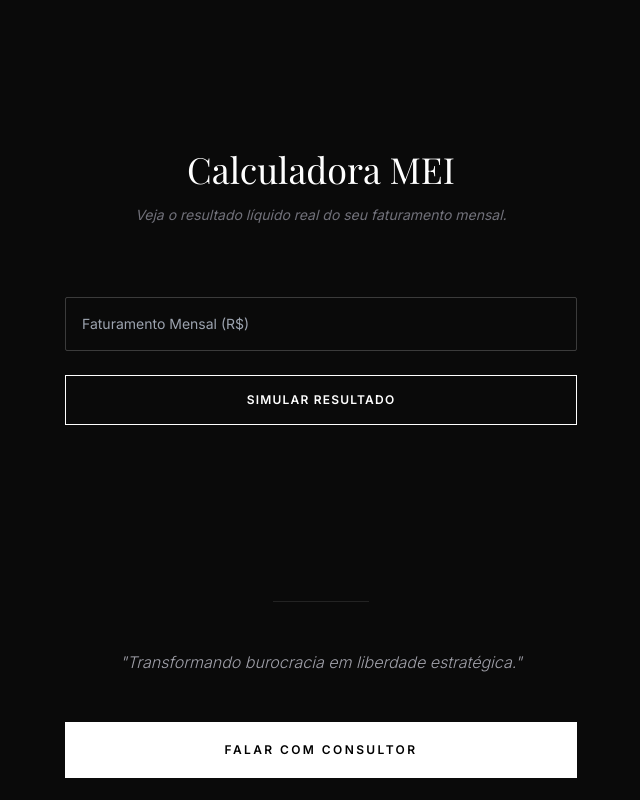
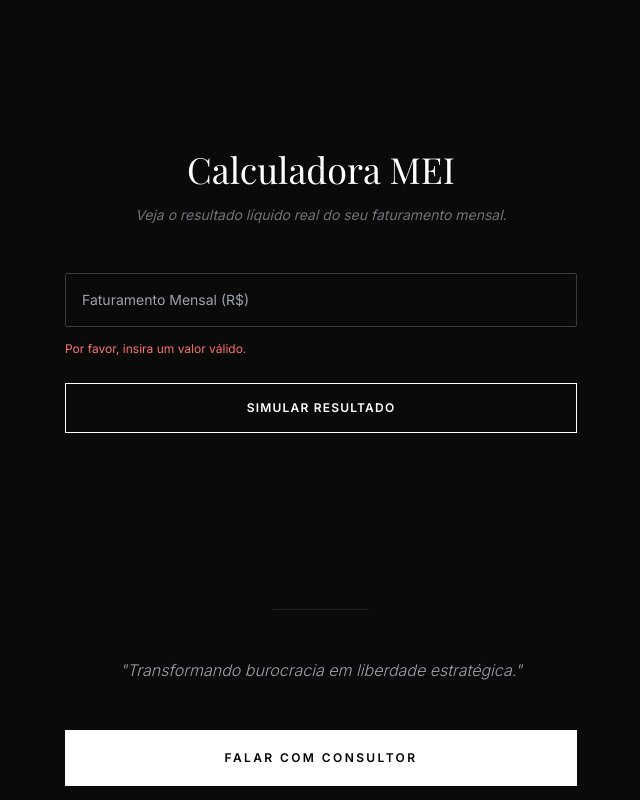
Before and after one commit to gabrieldcpaiva/caratinga-impacto-digital, a plain HTML site: page solucao/index.html in a window 1280 px wide. Both pictures are taken after a click on the button "SIMULAR RESULTADO". Shown: the part 1238-2038 px from the top of the page, without its empty margins (319-959 px from the left). Drawn offline with nearby package versions, Linux system fonts and the light colour scheme; a web font is replaced by a local one.

Commit message:
🎨 Palette: Add inline validation and ARIA live regions to calculator
Co-authored-by: google-labs-jules[bot] <161369871+google-labs-jules[bot]@users.noreply.github.com>

```diff
--- a/solucao/index.html
+++ b/solucao/index.html
@@ -41,10 +41,15 @@
             </div>
 
             <div class="space-y-6">
-                <label for="revenue" class="sr-only">Faturamento Mensal (R$)</label>
-                <input type="number" id="revenue" placeholder="Faturamento Mensal (R$)" class="w-full p-4 rounded-sm text-sm">
+                <div>
+                    <label for="revenue" class="sr-only">Faturamento Mensal (R$)</label>
+                    <input type="number" id="revenue" aria-describedby="revenue-error" placeholder="Faturamento Mensal (R$)" class="w-full p-4 rounded-sm text-sm">
+                    <div class="min-h-[16px] mt-2" aria-live="polite">
+                        <span id="revenue-error" class="text-red-400 text-xs hidden"></span>
+                    </div>
+                </div>
                 <button onclick="calcTax()" class="w-full btn-minimal p-4 text-xs uppercase tracking-widest font-bold">Simular Resultado</button>
-                <div id="result-box" class="hidden text-center py-6 border-t border-white/10">
+                <div id="result-box" aria-live="polite" class="hidden text-center py-6 border-t border-white/10">
                     <p id="taxResult" class="text-3xl font-light serif"></p>
                     <p class="text-zinc-500 text-[10px] uppercase tracking-widest mt-2">Saldo Líquido Estimado</p>
                 </div>
@@ -71,11 +76,19 @@
             const rev = document.getElementById('revenue').value;
             const resBox = document.getElementById('result-box');
             const resText = document.getElementById('taxResult');
-            if(rev) {
-                const liquid = rev - 75; // Average DAS
-                resText.innerText = `R$ ${liquid.toLocaleString('pt-BR', {minimumFractionDigits: 2})}`;
-                resBox.classList.remove('hidden');
+            const errorMsg = document.getElementById('revenue-error');
+
+            if(!rev) {
+                errorMsg.innerText = "Por favor, insira um valor válido.";
+                errorMsg.classList.remove('hidden');
+                resBox.classList.add('hidden');
+                return;
             }
+
+            errorMsg.classList.add('hidden');
+            const liquid = rev - 75; // Average DAS
+            resText.innerText = `R$ ${liquid.toLocaleString('pt-BR', {minimumFractionDigits: 2})}`;
+            resBox.classList.remove('hidden');
         }
     </script>
 </body>
```
Also changed, not shown: 1 other file.
